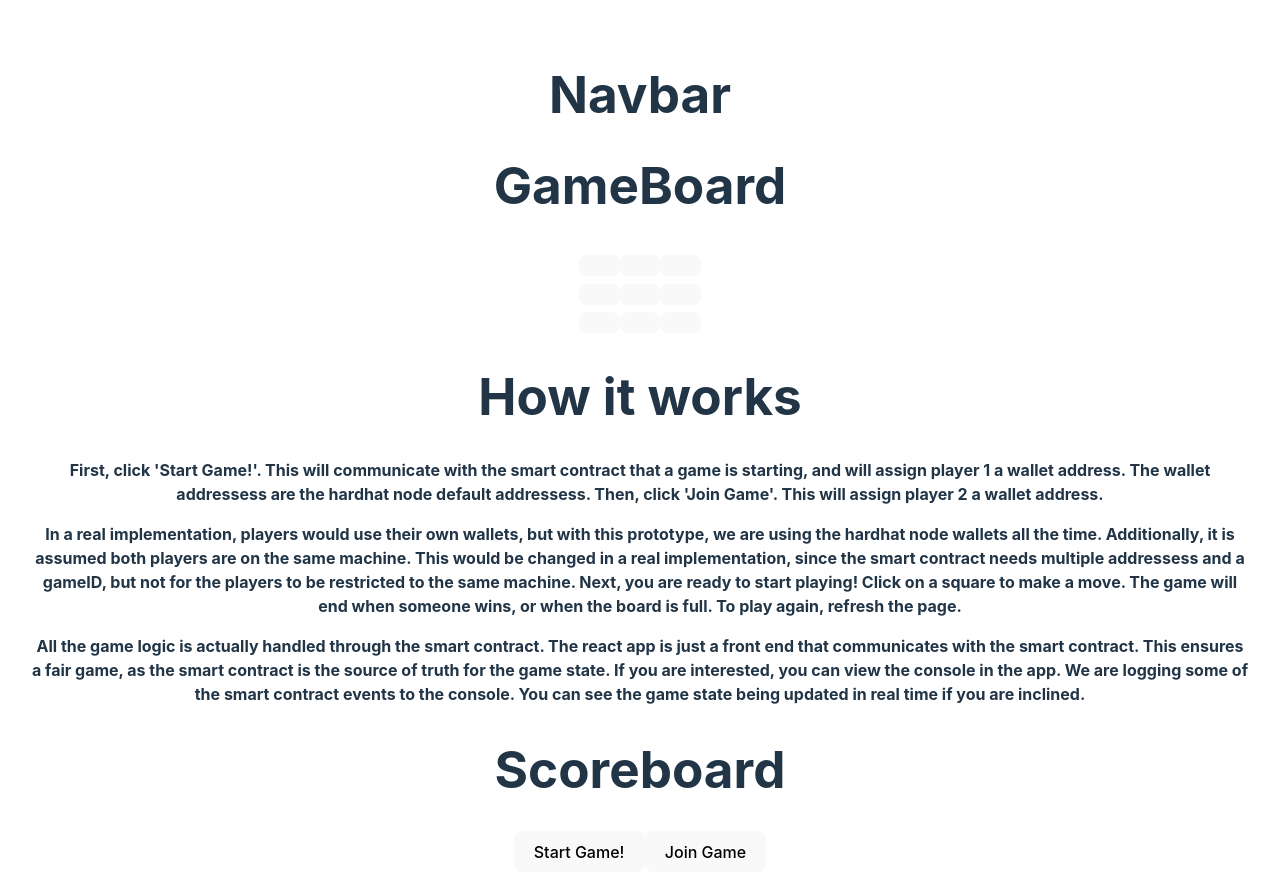
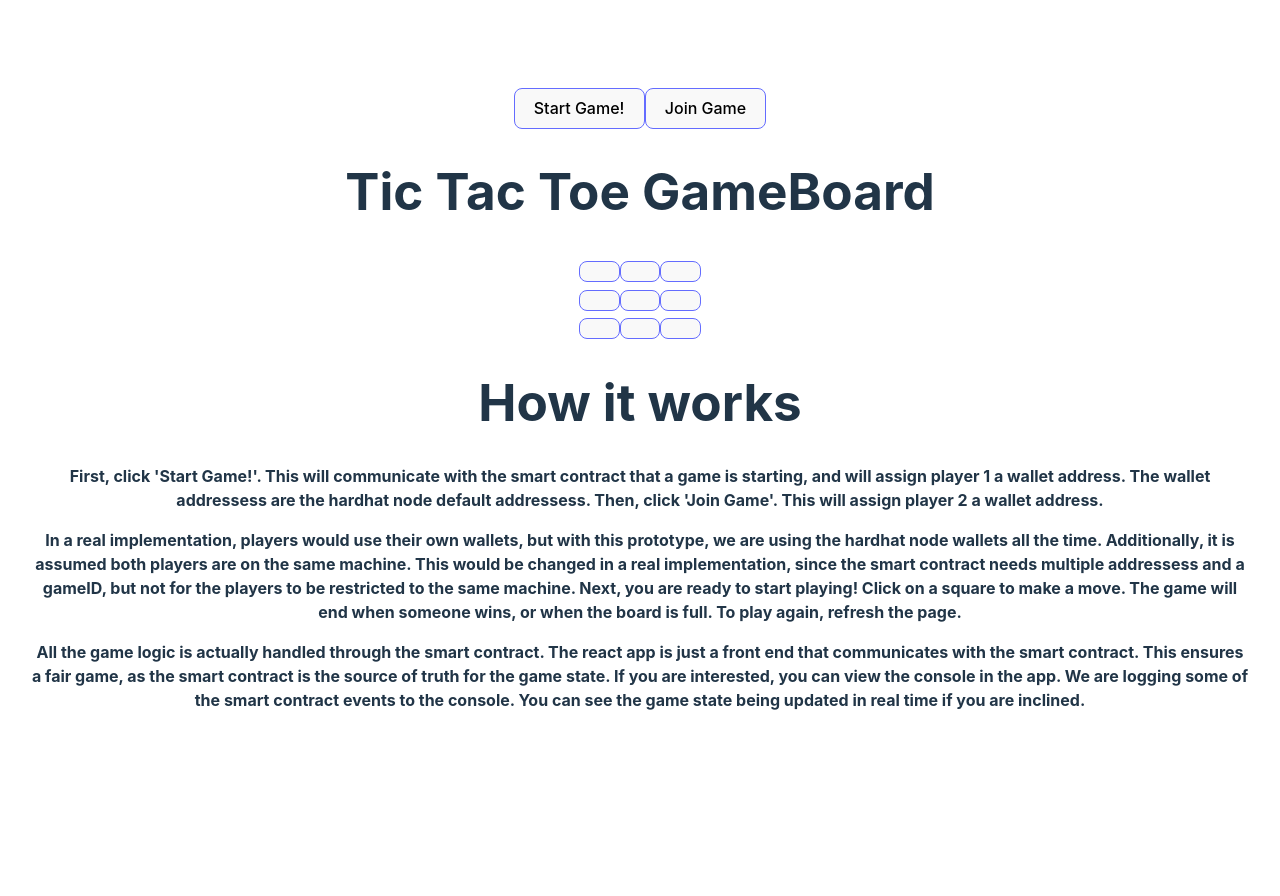
Before and after one commit to W-Griffith/BlockPain, a React (Vite) app in the folder client/: page / in a window 1280 px wide. Shown: the top 896 px of the page. After the commit the page ends 800 px from the top, so only its background shows below. Built offline with nearby package versions, Linux system fonts and the light colour scheme; what web3 would draw is missing.

Commit message:
Removed NavBar and Scoreboard components, also added border for gameboard so it's more obvious

```diff
--- a/client/src/App.jsx
+++ b/client/src/App.jsx
@@ -1,5 +1,5 @@
 //import { useState } from 'react'
-import { Scoreboard, GameBoard, Controls, NavBar } from './components'
+import {  GameBoard, Controls } from './components'
 import './App.css'
 import { useState } from 'react'
 
@@ -79,7 +79,8 @@ function App() {
   return (
 
     <div className='Main_background'>
-      <NavBar />
+      <button onClick={demoGame}> Start Game!</button>
+      <button onClick={joinGame}> Join Game</button>
       <GameBoard />
       <Controls />
       <b>First, click 'Start Game!'. This will communicate with the smart contract that
@@ -95,11 +96,9 @@ function App() {
         All the game logic is actually handled through the smart contract. The react app is just a front end that communicates with the smart contract. This ensures a fair game, as the smart contract is the source of truth for the game state.
         If you are interested, you can view the console in the app. We are logging some of the smart contract events to the console. You can see the game state being updated in real time if you are inclined.
       </b>
-      <Scoreboard />
 
 
-      <button onClick={demoGame}> Start Game!</button>
-      <button onClick={joinGame}> Join Game</button>
+
 
     </div>
 
--- a/client/src/components/GameBoard.jsx
+++ b/client/src/components/GameBoard.jsx
@@ -27,7 +27,7 @@ export default function GameBoard() {
      }
      return(
         <>
-        <h1>GameBoard</h1>
+        <h1>Tic Tac Toe GameBoard</h1>
         <div className="board-row">
         <Square coordinate={[0,0]} xIsNext={xIsNext} setXIsNext={setXIsNext} setGameOver={setGameOver} setWinner={setWinner}/>
         <Square coordinate={[0,1]} xIsNext={xIsNext} setXIsNext={setXIsNext} setGameOver={setGameOver} setWinner={setWinner}/>
--- a/client/src/components/NavBar.jsx
+++ /dev/null
@@ -1,11 +0,0 @@
-function NavBar() {
-
-
-     return (
-
-       <h1>Navbar</h1>
-
-     )
-   }
-
-   export default NavBar
--- a/client/src/components/Scoreboard.jsx
+++ /dev/null
@@ -1,9 +0,0 @@
-function Scoreboard() {
-
-     return (
-        <h1>Scoreboard</h1>
-     )
-
-   }
-
-   export default Scoreboard
--- a/client/src/components/index.js
+++ b/client/src/components/index.js
@@ -1,4 +1,2 @@
-export { default as Scoreboard } from "./Scoreboard";
 export { default as GameBoard } from "./GameBoard";
 export { default as Controls } from "./Controls";
-export { default as NavBar } from "./NavBar";
--- a/client/src/index.css
+++ b/client/src/index.css
@@ -39,6 +39,7 @@ h1 {
 button {
   border-radius: 8px;
   border: 1px solid transparent;
+  border-color: #646cff;
   padding: 0.6em 1.2em;
   font-size: 1em;
   font-weight: 500;
```
